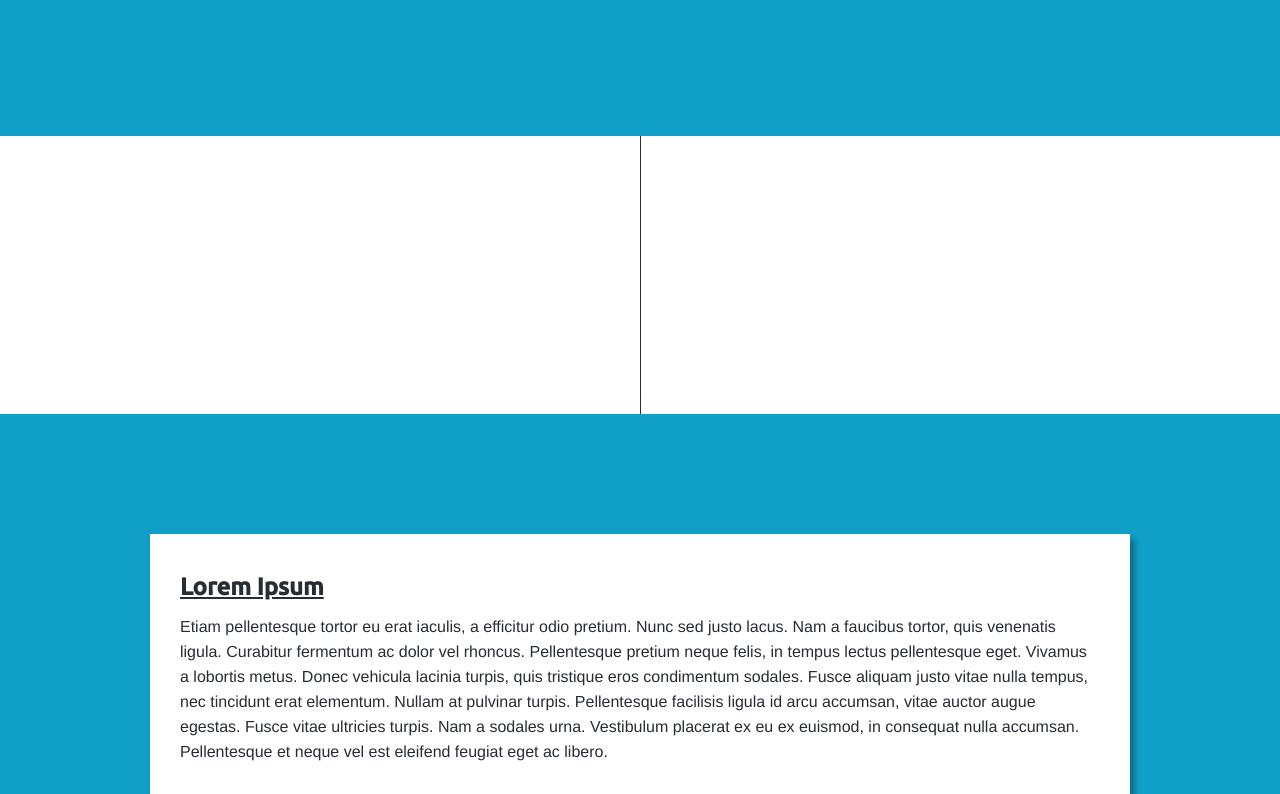
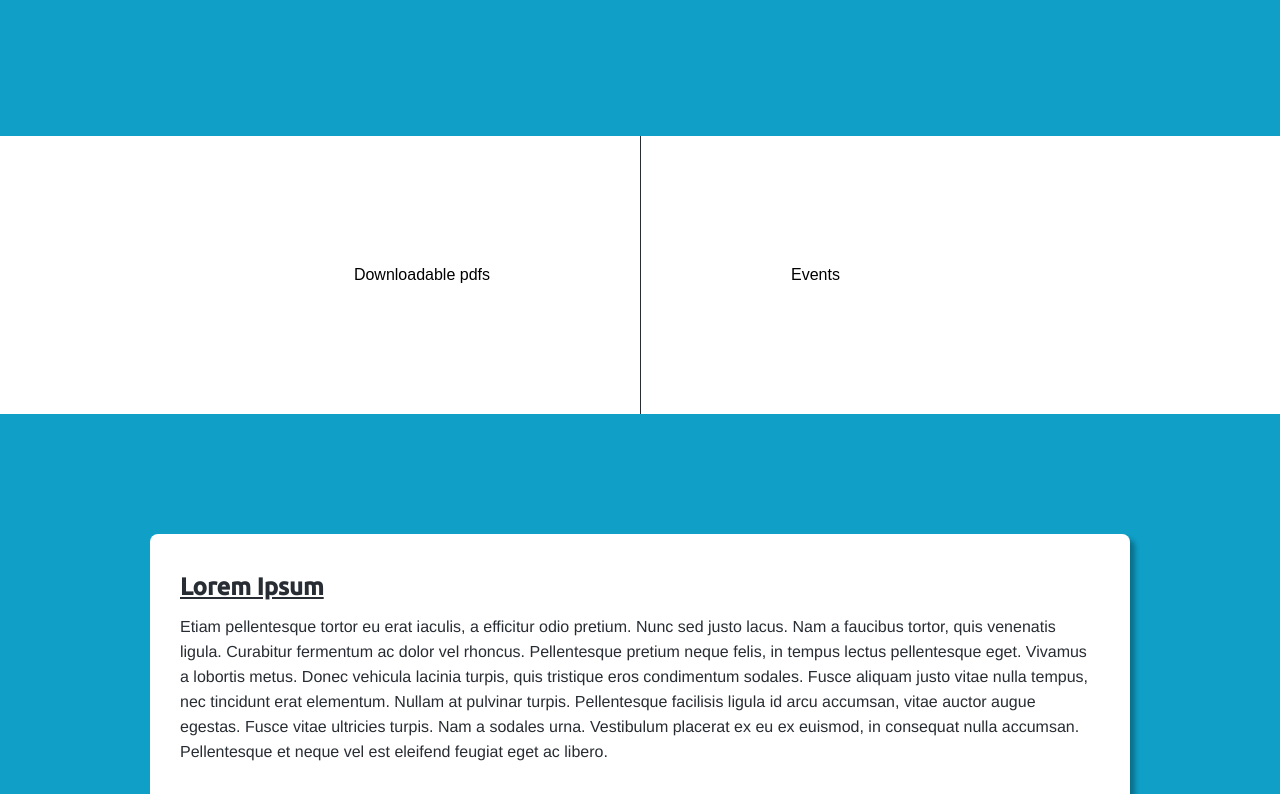
Before and after one commit to michaelakleer/keep-rural-health-care-close-to-home-react, a React (Create React App) app: page / in a window 1280 px wide. Shown: the part 680-1474 px from the top of the page. Built offline with nearby package versions, Linux system fonts and the light colour scheme.

Commit message:
Updated styling

```diff
--- a/src/pages/About/About.css
+++ b/src/pages/About/About.css
@@ -27,6 +27,7 @@
 
   .About .bioOne {
     margin-left: 20px;
+    padding-top: 20px;
     text-align: justify;
   }
 
@@ -42,6 +43,7 @@
   .About .bioTwo {
     text-align: justify;
     margin-left: 20px;
+    padding-top: 20px;
     color: #fff;
   }
 
--- a/src/pages/Community/Community.css
+++ b/src/pages/Community/Community.css
@@ -21,11 +21,12 @@
     font-family: "Ubuntu", sans-serif;
     font-size: 25px;
     margin: 0 0 30px 100px;
+    text-align: center;
   }
 
   .communityThree h1 {
     font-family: "Ubuntu", sans-serif;
-    text-align: right;
+    text-align: center;
     font-size: 25px;
     margin: 0 100px 30px 0;
   }
--- a/src/pages/Home/Home.css
+++ b/src/pages/Home/Home.css
@@ -19,7 +19,7 @@
   }
 
   .Home .homeFour {
-    padding: 23rem 150px 14rem 150px;
+    padding: 23rem 150px 7rem 150px;
     background: #0f9fc7;
     color: #282d33;
   }
@@ -35,7 +35,6 @@
     float: left;
     width: 50%;
     padding: 130px 150px;
-    color: #fff;
   }
 
   .Home .newsOne,
@@ -46,6 +45,7 @@
     background: #fff;
     line-height: 25px;
     box-shadow: 5px 5px 5px rgba(0, 0, 0, 0.3);
+    border-radius: 8px;
   }
 
   .Home p {
```
Also changed, not shown: 1 other file (tests, documents, lock files or other folders).
